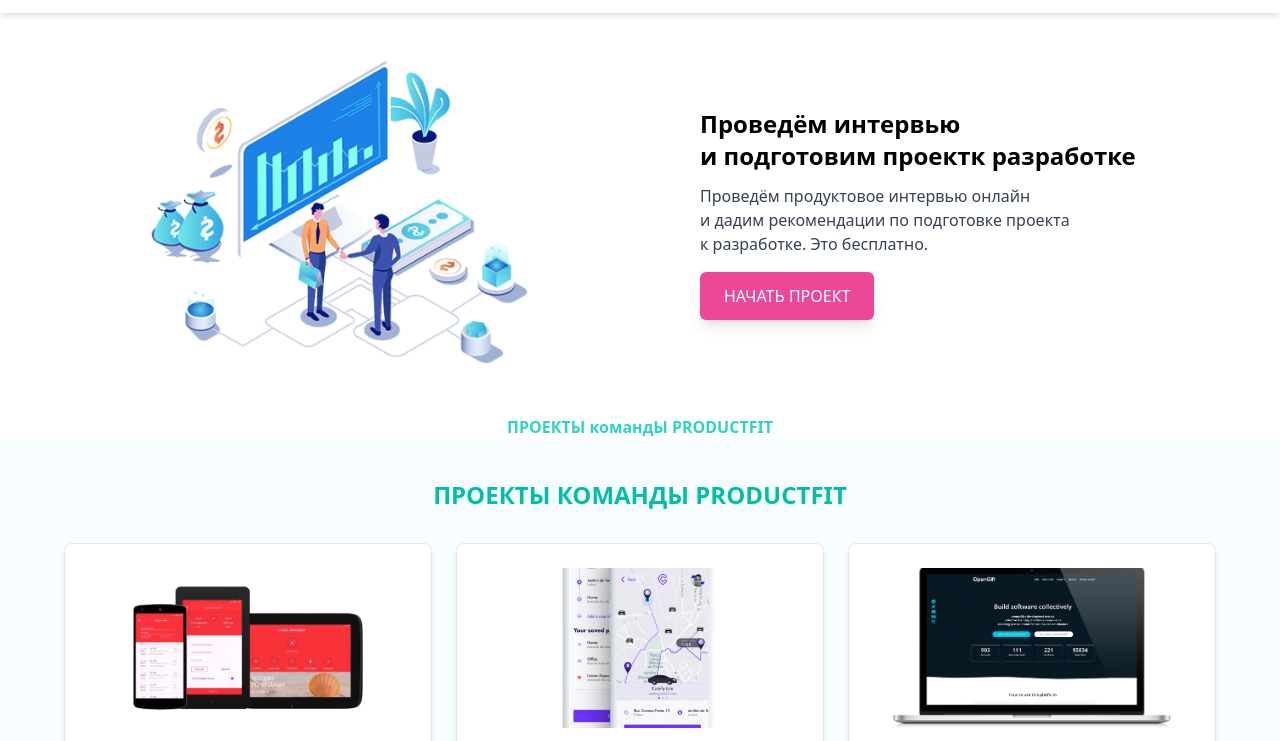
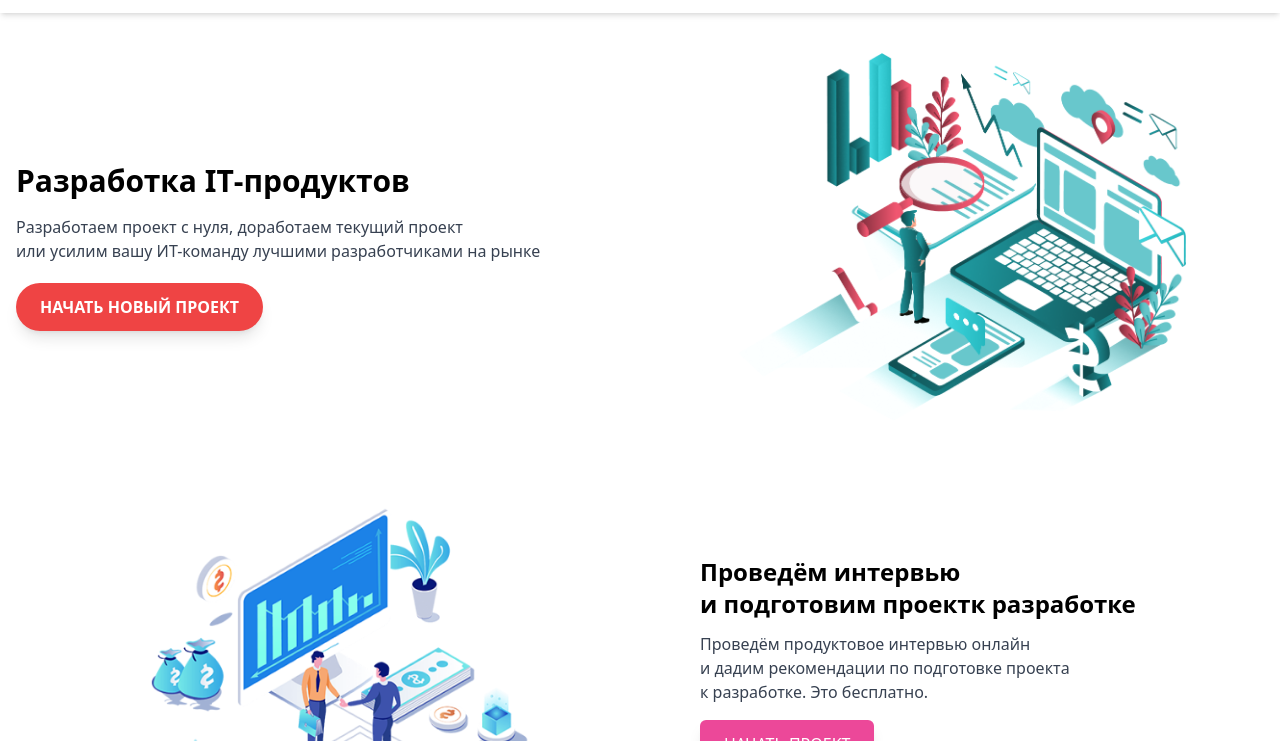
Before and after one commit to jasmina001/Site_ProductFit, a website: page public/home.html in a window 1280 px wide. Shown: the part 59-800 px from the top of the page. Drawn offline with nearby package versions, Linux system fonts and the light colour scheme.

Commit message:
add new section

```diff
--- a/public/home.html
+++ b/public/home.html
@@ -56,7 +56,25 @@
     </nav>
 
 
+    <section class="flex flex-col lg:flex-row justify-center items-center text-center lg:text-left gap-10 container mx-auto px-4 py-10">
+        <!-- Matn qismi -->
+        <div class="lg:w-1/2">
+            <b class="mt-5 text-xl lg:text-3xl font-bold block">Разработка IT‑продуктов</b>
+            <p class="mt-4 text-sm lg:text-base text-gray-700">
+                Разработаем проект с нуля, доработаем текущий проект<br> или усилим вашу
+                ИТ-команду лучшими разработчиками на рынке
+            </p>
+            <button
+                class="bg-red-500 hover:bg-red-700 text-white font-bold py-3 px-6 mt-5 rounded-full shadow-lg transform hover:scale-105 transition-transform duration-300">
+                НАЧАТЬ НОВЫЙ ПРОЕКТ
+            </button>
+        </div>
 
+        <!-- Rasm qismi -->
+        <div class="lg:w-1/2">
+            <img src="/assets/Group (4).png" alt="IT Project" class="w-full max-w-md mx-auto">
+        </div>
+    </section>
 
 
 
```
